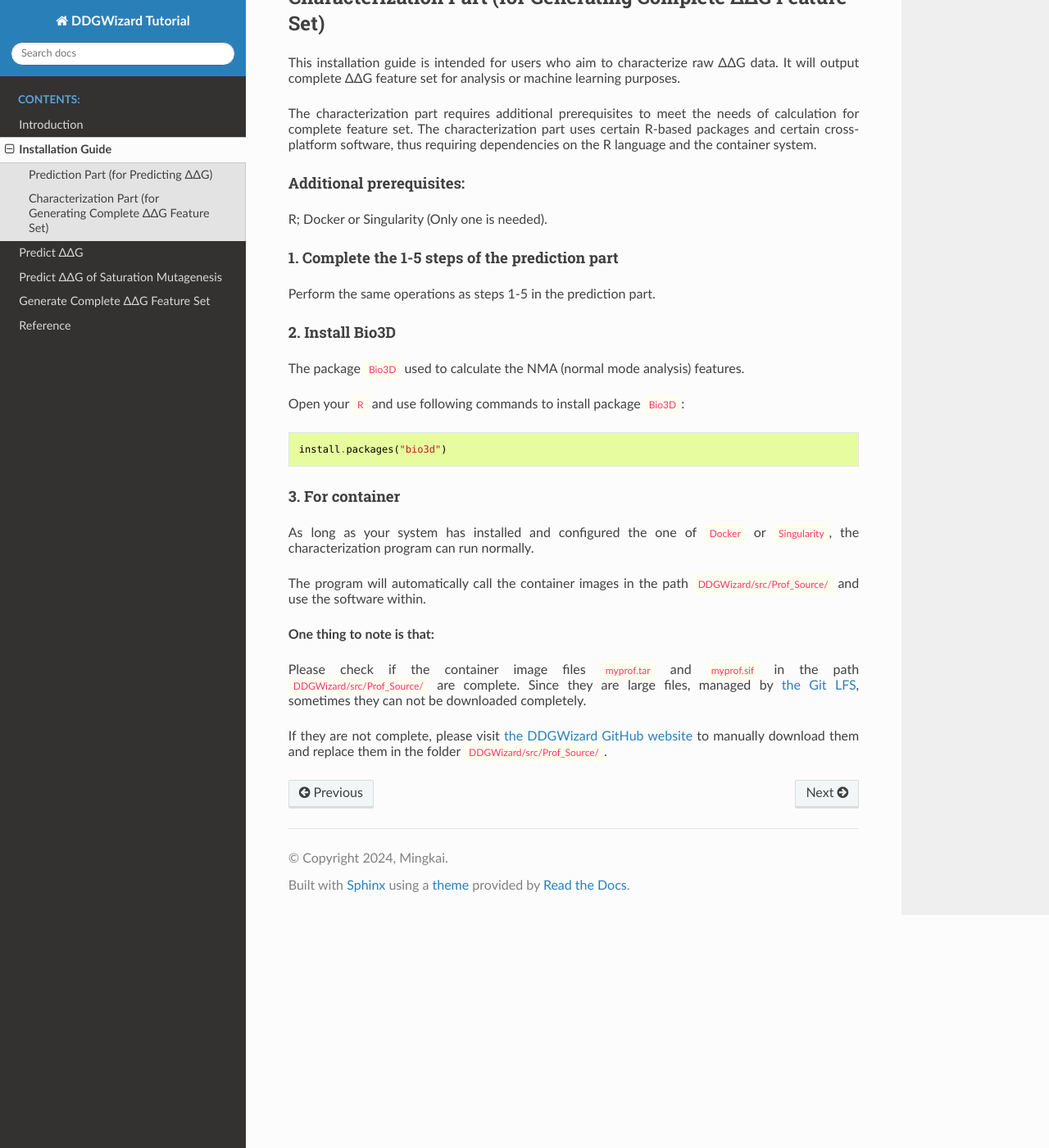
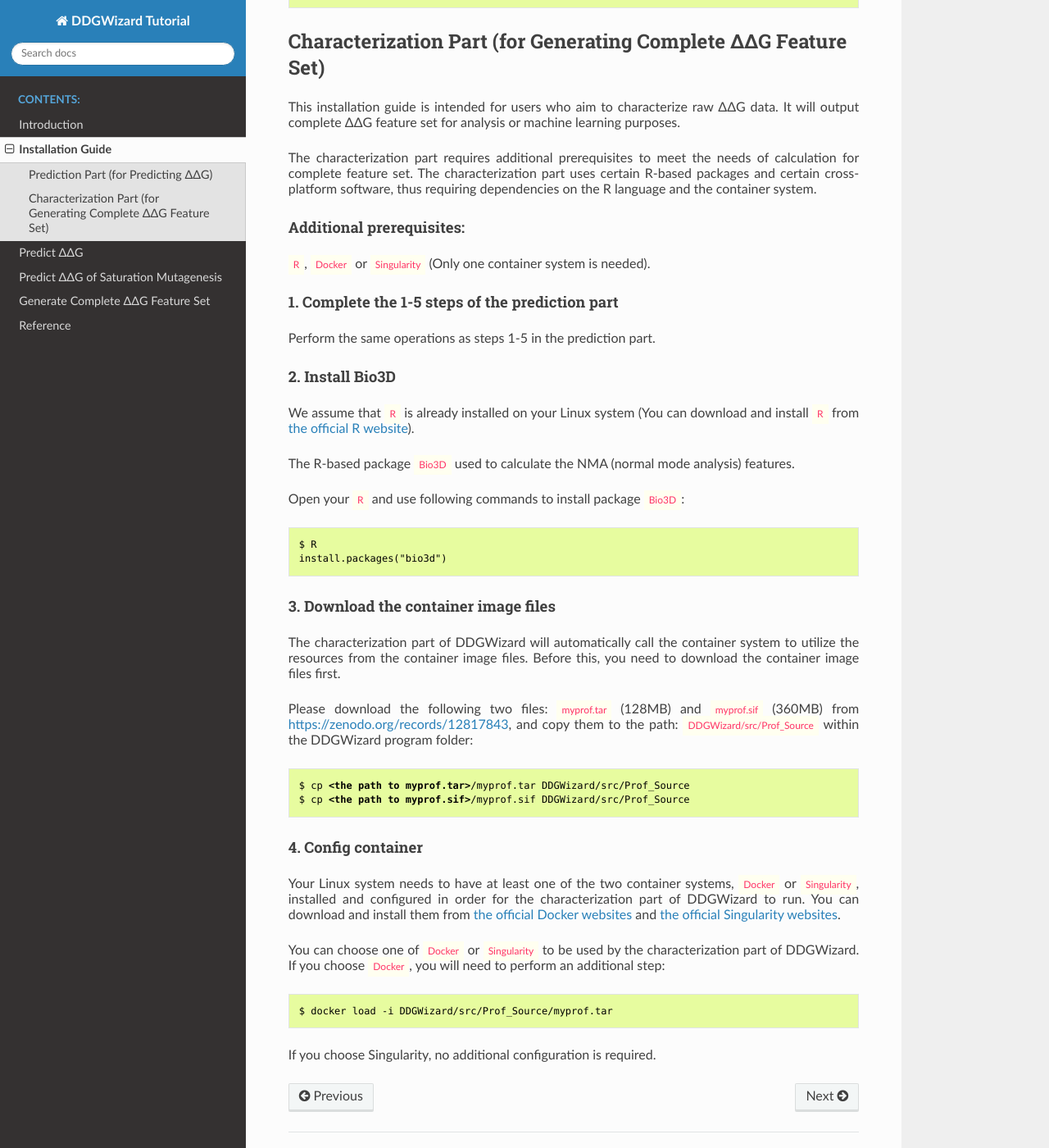
Before and after one commit to Mingkai14/DDGWizard, a Sphinx documentation site: the page built from Docs/Installation_Guide.rst, in a window 1280 px wide and 1400 px high, scrolled down 2233 px. Shown: the whole window at 82% size. Built offline with Sphinx 7.4.7 and the Read the Docs theme 2.0.0, drawn with Linux system fonts in a browser that asks for light colours; some of the changed text lies outside the part shown.

Commit message:
docs_update

```diff
--- a/Docs/Installation_Guide.rst
+++ b/Docs/Installation_Guide.rst
@@ -36,7 +36,7 @@
 .. _`the Prediction Part`:
 
 Prediction Part (for Predicting ΔΔG)
--------------------
+------------------------------------
 
 .. raw:: html
 
@@ -65,14 +65,14 @@
     <p></p>
     <p>There is an <span class="keyword-highlight">environment.yml</span> file located in the path <span class="keyword-highlight">DDGWizard/src</span>, which is the Conda environment configuration file.</p>
     <p></p>
-    <p>Open this file.</p>
+    <p>Open this file with your text editor (e.g., nano, vim, vi, etc.). Here we use vi as an example:</p>
     <p></p>
     </div>
 
 .. code-block::
 
     $ cd DDGWizard/src/
-    % vi environment.yml
+    $ vi environment.yml
 
 .. raw:: html
 
@@ -105,13 +105,13 @@
    <div style="text-align: justify;">
    <h4>3. Configure Modeller</h4>
    <p></p>
-   The Modeller is software used to generate mutation structures of <span class="keyword-highlight">PDB</span> files.
+   The Modeller software is used for homology or comparative modeling of protein three-dimensional structures. You can find more information about Modeller <a href="https://salilab.org/modeller/">here</a>. In DDGWizard, Modeller is used to construct PDB protein structure files of mutations based on the user's input of wild-type PDB protein structure files.
    <p></p>
-   It was already installed when creating Conda environment. But to allow our program to use it, you need to have a license of the Modeller and configure it.
+   Modeller has already been installed when creating Conda environment. But to allow our program to use it, you need to have a license of the Modeller and configure it.
    <p></p>
-   You need to enter <a href="https://salilab.org/modeller/registration.html">the official Modeller website</a>, register an account and obtain a license. You can simply follow their instructions to achieve this.
+   Please enter <a href="https://salilab.org/modeller/registration.html">the official Modeller website</a>, register an account and obtain a license. You can simply follow their instructions to achieve this.
    <p></p>
-   Once you obtain the license of the Modeller, you need to input the license into installed Modeller's configuration file. You can find it under the <span class="keyword-highlight">Conda envs folder</span>.
+   Once you obtain the license of the Modeller, please input the license into installed Modeller's configuration file. You can find it under the <span class="keyword-highlight">Conda envs folder</span>.
    <p></p>
    Enter your local <span class="keyword-highlight">Conda envs folder</span>, and open the Modeller's configuration file:
    <p></p>
@@ -165,18 +165,25 @@
     <h4>5. Make sure the programs of the DDGWizard have the executable permission</h4>
     The programs of DDGWizard need the executable permission to run.
     <p></p>
-    Return to the top folder where you downloaded DDGWizard using <span class="keyword-highlight">git clone</span> (the DDGWizard program folder) and execute the command:
+    Return to the DDGWizard program folder and execute the command:
     <p></p>
     </div>
 
-.. code-block::
+.. raw:: html
 
+    <div class="highlight-default notranslate">
+    <div class="highlight">
+    <pre style="overflow: scroll">
+    $ cd <b>&lt;the path to the parent folder of DDGWizard program folder&gt;</b>/DDGWizard
     $ chmod -R +x .
+    </pre>
+    </div>
+    </div>
 
 .. _`the Characterization part`:
 
 Characterization Part (for Generating Complete ΔΔG Feature Set)
-----------------------------------------
+---------------------------------------------------------------
 
 .. raw:: html
 
@@ -186,7 +193,7 @@
     The characterization part requires additional prerequisites to meet the needs of calculation for complete feature set. The characterization part uses certain R-based packages and certain cross-platform software, thus requiring dependencies on the R language and the container system.
     <p></p>
     <h4>Additional prerequisites:</h4>
-    R; Docker or Singularity (Only one is needed).
+    <span class=keyword-highlight>R</span>, <span class=keyword-highlight>Docker</span> or <span class=keyword-highlight>Singularity</span> (Only one container system is needed).
     <p></p>
     </div>
 
@@ -203,7 +210,9 @@
 
     <div style="text-align: justify;">
     <h4>2. Install Bio3D</h4>
-    The package <span class="keyword-highlight">Bio3D</span> used to calculate the NMA (normal mode analysis) features.
+    We assume that <span class="keyword-highlight">R</span> is already installed on your Linux system (You can download and install <span class="keyword-highlight">R</span> from <a href="https://cran.r-project.org/">the official R website</a>).
+    <p></p>
+    The R-based package <span class="keyword-highlight">Bio3D</span> used to calculate the NMA (normal mode analysis) features.
     <p></p>
     Open your <span class="keyword-highlight">R</span> and use following commands to install package <span class="keyword-highlight">Bio3D</span>:
     <p></p>
@@ -211,20 +220,47 @@
 
 .. code-block::
 
+    $ R
     install.packages("bio3d")
 
 .. raw:: html
 
     <div style="text-align: justify;">
-    <h4>3. For container</h4>
-    As long as your system has installed and configured the one of <span class="keyword-highlight">Docker</span> or <span class="keyword-highlight">Singularity</span>, the characterization program can run normally.
+    <h4>3. Download the container image files</h4>
+    The characterization part of DDGWizard will automatically call the container system to utilize the resources from the container image files. Before this, you need to download the container image files first.
     <p></p>
-    The program will automatically call the container images in the path <span class="keyword-highlight">DDGWizard/src/Prof_Source/</span> and use the software within.
-    <p></p>
-    <b>One thing to note is that:</b>
-    <p></p>
-    Please check if the container image files <span class="keyword-highlight">myprof.tar</span> and <span class="keyword-highlight">myprof.sif</span> in the path <span class="keyword-highlight">DDGWizard/src/Prof_Source/</span> are complete. Since they are large files, managed by <a href="https://git-lfs.com/">the Git LFS</a>, sometimes they can not be downloaded completely.
-    <p></p>
-    If they are not complete, please visit <a href="https://github.com/Mingkai14/DDGWizard/tree/latest6/src/Prof_Source">the DDGWizard GitHub website</a> to manually download them and replace them in the folder <span class="keyword-highlight">DDGWizard/src/Prof_Source/</span>.
+    Please download the following two files: <span class="keyword-highlight">myprof.tar</span> (128MB) and <span class="keyword-highlight">myprof.sif</span> (360MB) from <a href="https://zenodo.org/records/12817843">https://zenodo.org/records/12817843</a>, and copy them to the path: <span class="keyword-highlight">DDGWizard/src/Prof_Source</span> within the DDGWizard program folder:
     <p></p>
     </div>
+
+.. raw:: html
+
+    <div class="highlight-default notranslate">
+    <div class="highlight">
+    <pre style="overflow: scroll">
+    $ cp <b>&lt;the path to myprof.tar&gt;</b>/myprof.tar DDGWizard/src/Prof_Source
+    $ cp <b>&lt;the path to myprof.sif&gt;</b>/myprof.sif DDGWizard/src/Prof_Source
+    </pre>
+    </div>
+    </div>
+
+.. raw:: html
+
+    <div style="text-align: justify;">
+    <h4>4. Config container</h4>
+    Your Linux system needs to have at least one of the two container systems, <span class="keyword-highlight">Docker</span> or <span class="keyword-highlight">Singularity</span>, installed and configured in order for the characterization part of DDGWizard to run. You can download and install them from <a href="https://www.docker.com/">the official Docker websites</a> and <a href="https://sylabs.io/singularity/">the official Singularity websites</a>.
+    <p></p>
+    You can choose one of <span class="keyword-highlight">Docker</span> or <span class="keyword-highlight">Singularity</span> to be used by the characterization part of DDGWizard. If you choose <span class="keyword-highlight">Docker</span>, you will need to perform an additional step:
+    <p></p>
+    </div>
+
+.. code-block::
+
+    $ docker load -i DDGWizard/src/Prof_Source/myprof.tar
+
+.. raw:: html
+
+    <div style="text-align: justify;">
+    If you choose Singularity, no additional configuration is required.
+    <p></p>
+    </div>
```
